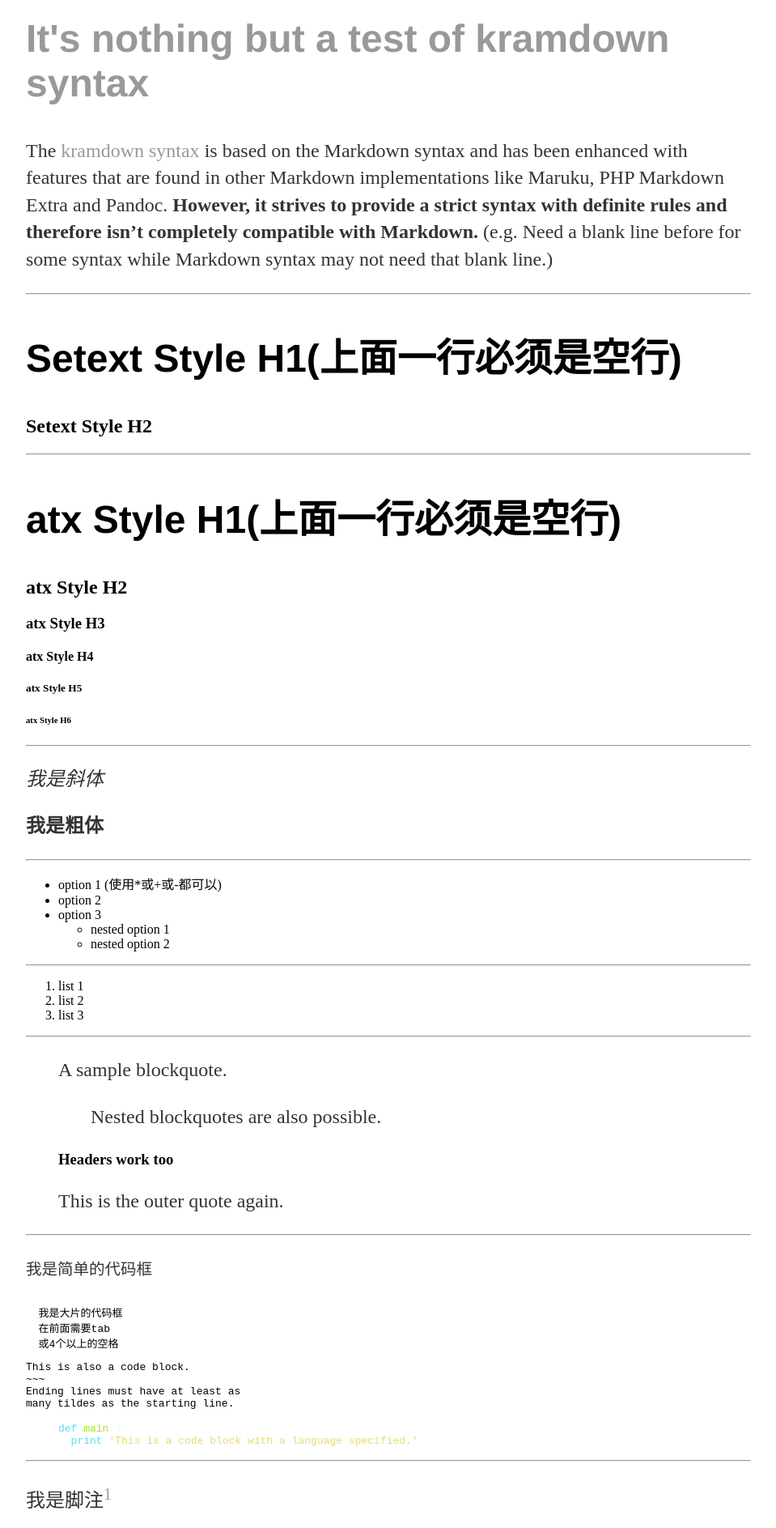
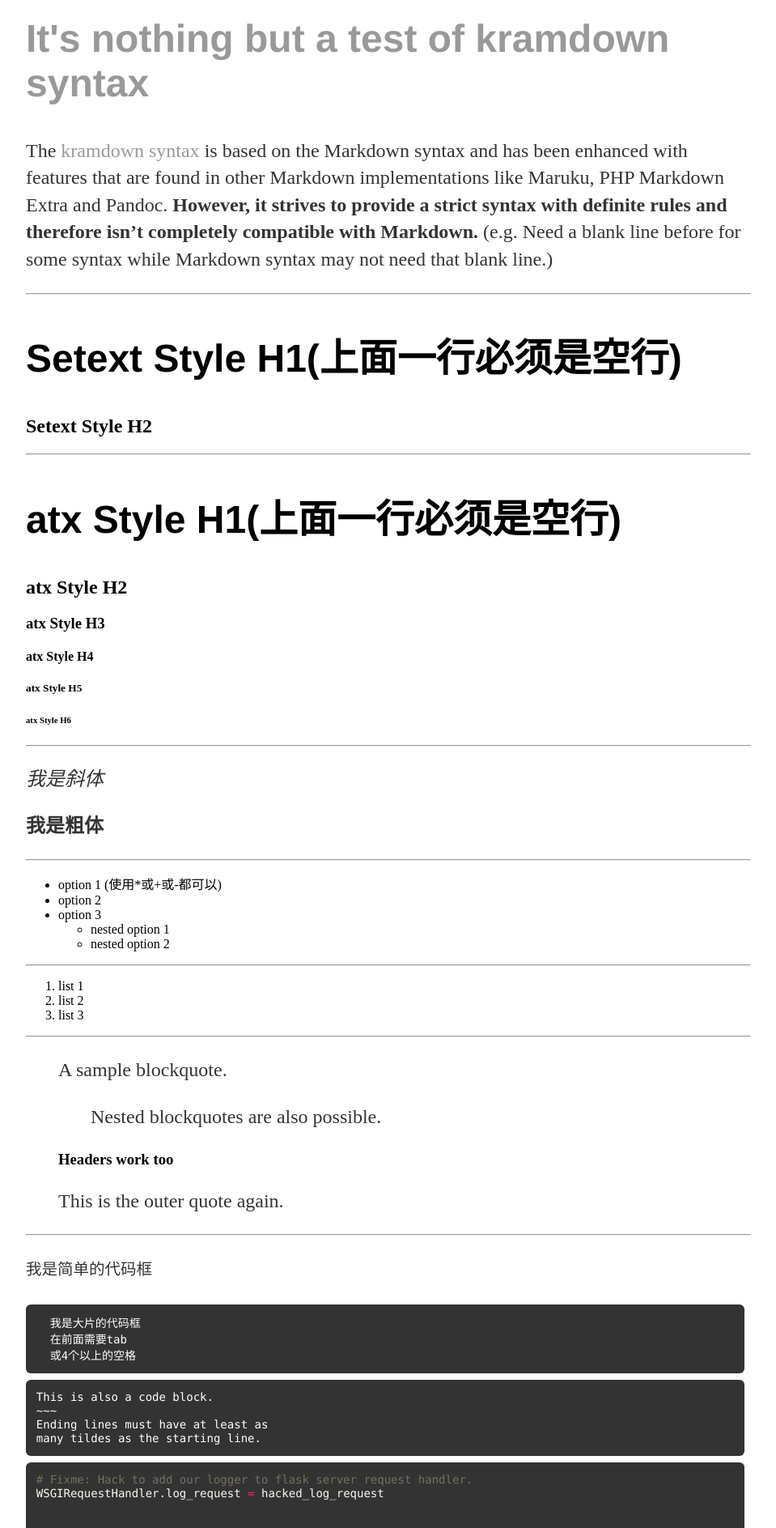
Before and after one commit to cuyu/cuyu.github.io, a Jekyll site: the page built from _posts/2016-03-01-its-nothing-but-a-test-of-kramdown-syntax.md, in a window 1280 px wide. Shown: the part 98-1985 px from the top of the page at 81% size, without its empty margins (160-1119 px from the left). Built offline with Jekyll 4.4.1, drawn with Linux system fonts in a browser that asks for light colours; some of the changed text lies outside the part shown.

Commit message:
Replace `pygments` with `rouge`.

```diff
--- /dev/null
+++ b/Gemfile
@@ -0,0 +1,3 @@
+source 'https://rubygems.org'
+gem 'github-pages'
+gem 'rouge'
--- a/_config.yml
+++ b/_config.yml
@@ -7,12 +7,14 @@
   email: icyarm@icloud.com
   github: https://github.com/cuyu
 
-gems: [jekyll-paginate]
+gems: [jekyll-paginate, rouge]
+
 markdown: kramdown
+
+highlighter: rouge
+
 permalink: /:year/:month/:day/:title
 # How many articles do you wish to appear on the front page
-paginate: 10
-# Use pygments to support code highlight
-highlighter: pygments
+paginate: 5
 
 exclude: ['README.md', 'Gemfile.lock', 'Gemfile', 'Rakefile']
--- a/_layouts/default.html
+++ b/_layouts/default.html
@@ -4,7 +4,7 @@
 		<title>{{ page.title }}</title>
 		<!-- link to main stylesheet -->
 		<link rel="stylesheet" type="text/css" href="/css/main.css">
-    <link rel="stylesheet" type="text/css" href="/css/pygments.css">
+    	<link rel="stylesheet" type="text/css" href="/css/highlight_monokai.css">
 	</head>
 	<body>
 		<nav>
--- a/_posts/2016-03-01-its-nothing-but-a-test-of-kramdown-syntax.md
+++ b/_posts/2016-03-01-its-nothing-but-a-test-of-kramdown-syntax.md
@@ -73,10 +73,27 @@
 many tildes as the starting line.
 ~~~~~~
 
-{% highlight python %}
-def main():
-  print 'This is a code block with a language specified.'
-{% endhighlight %}
+~~~python
+# Fixme: Hack to add our logger to flask server request handler.
+WSGIRequestHandler.log_request = hacked_log_request
+
+
+@WEB_SERVER.route('/_backend/register_splunk', methods=['POST'])
+def register_splunk():
+    data = request.json
+    for data_type in data['data_types']:
+        for func in REGISTER_OUTPUT_METHODS:
+            func(data['splunk_uri'], data['splunk_username'], data['splunk_password'],
+                 data['splunk_index'], data_type['source'], data_type['sourcetype'], int(data['time_range']) * 3600)
+    return 'register successfully!'
+
+
+@WEB_SERVER.route('/post/<int:post_id>')
+def show_post(post_id):
+    # show the post with the given id, the id is an integer
+    return 'Post %d' % post_id
+~~~
+
 
 ---
 
--- a/css/pygments.css
+++ b/css/highlight_monokai.css
@@ -6,10 +6,8 @@
 .n { color: #f8f8f2 } /* Name */
 .o { color: #f92672 } /* Operator */
 .p { color: #f8f8f2 } /* Punctuation */
-.ch { color: #75715e } /* Comment.Hashbang */
 .cm { color: #75715e } /* Comment.Multiline */
 .cp { color: #75715e } /* Comment.Preproc */
-.cpf { color: #75715e } /* Comment.PreprocFile */
 .c1 { color: #75715e } /* Comment.Single */
 .cs { color: #75715e } /* Comment.Special */
 .gd { color: #f92672 } /* Generic.Deleted */
@@ -63,3 +61,25 @@
 .vg { color: #f8f8f2 } /* Name.Variable.Global */
 .vi { color: #f8f8f2 } /* Name.Variable.Instance */
 .il { color: #ae81ff } /* Literal.Number.Integer.Long */
+
+
+
+/* Set the style of the code block */
+div[class^="language-"], div[class*="highlighter-rouge"] {
+	background: #333;
+    margin: 0.5em;
+    margin-left: 0;
+    padding: 0.8em;
+    border-radius: 6px;
+}
+
+div > pre[class="highlight"] {
+    margin-bottom: 0;
+    margin-top: 0;
+}
+
+div > pre[class="highlight"] > code {
+    color: white;
+    font-family: Consolas, Monaco, Menlo, "Courier New", monospace;
+    font-size: 14px;
+}
```
Also changed, not shown: Gemfile.lock (added).
